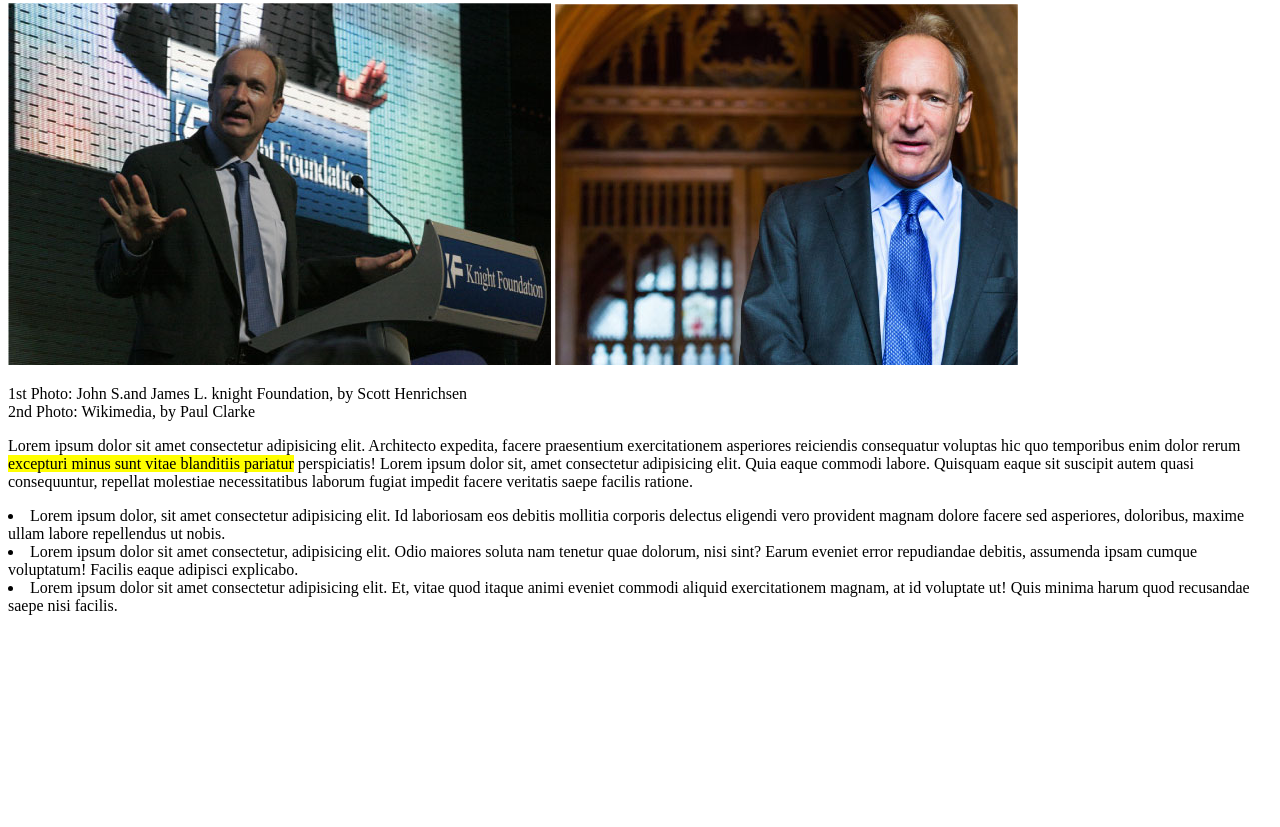
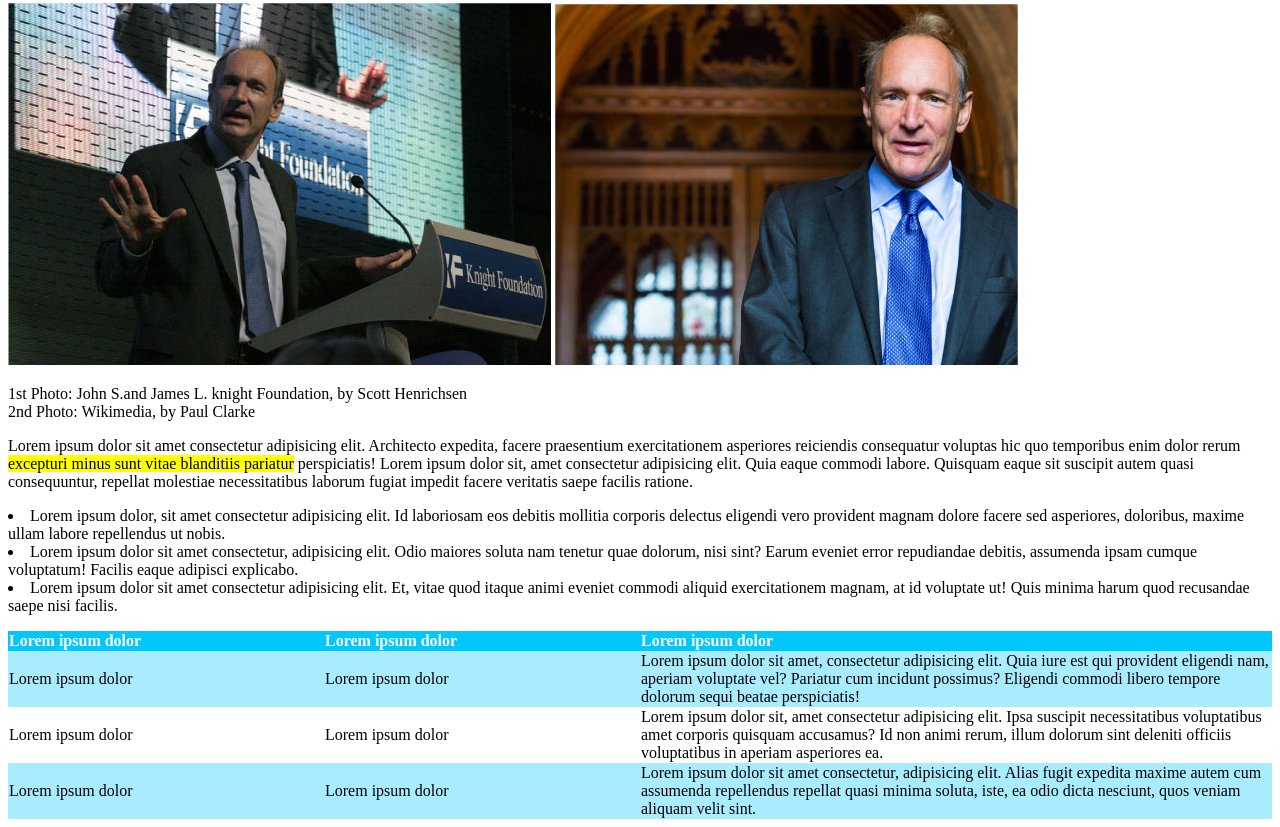
Before and after one commit to renatoirina/html-css-booleaner, a plain HTML site: page index.html in a window 1280 px wide. Shown: the part 485-1312 px from the top of the page. Before the commit the page ends 1116 px from the top, so only its background shows below. Drawn offline with Linux system fonts and the light colour scheme.

Commit message:
feat: table in main

```diff
--- a/css/style.css
+++ b/css/style.css
@@ -29,7 +29,7 @@ h2{
     font-size: 32px;
     margin-top: 0px;
     margin-bottom: 0px;
-    font-weight: 30;
+    font-weight: 200;
 }
 
 em{
@@ -42,7 +42,7 @@ h3{
     font-size: 20px;
     margin-top: 0px;
     margin-bottom: 0px;
-    font-weight: 20;
+    font-weight: 100;
 }
 
 .photo-description{
@@ -60,3 +60,26 @@ ul{
     list-style-position: inside;
     padding-left: 0;
 }
+
+table {
+    border-collapse: collapse;
+}
+
+thead {
+    background-color: rgb(0, 200, 255);
+    text-align: left;
+    color: white;
+    font-weight: bold;
+}
+
+tbody tr:nth-child(odd) {
+    background-color: rgba(0, 200, 255, 0.336);
+}
+
+.column-25 {
+    width: 25%;
+}
+
+.column-50 {
+    width: 50%;
+}
--- a/index.html
+++ b/index.html
@@ -56,6 +56,37 @@
              <!-- /Lista puntata -->
         </div>
         <!-- Chiusura testo e lista puntata -->
+
+        <div>
+            <!-- Apertura tabella -->
+            <table>
+                <thead>
+                    <tr>
+                        <th class="column-25">Lorem ipsum dolor</th>
+                        <th class="column-25">Lorem ipsum dolor</th>
+                        <th class="column-50">Lorem ipsum dolor</th>
+                    </tr>
+                </thead>
+                <tbody>
+                    <tr>
+                        <td>Lorem ipsum dolor</td>
+                        <td>Lorem ipsum dolor</td>
+                        <td>Lorem ipsum dolor sit amet, consectetur adipisicing elit. Quia iure est qui provident eligendi nam, aperiam voluptate vel? Pariatur cum incidunt possimus? Eligendi commodi libero tempore dolorum sequi beatae perspiciatis!</td>
+                    </tr>
+                    <tr>
+                        <td>Lorem ipsum dolor</td>
+                        <td>Lorem ipsum dolor</td>
+                        <td>Lorem ipsum dolor sit, amet consectetur adipisicing elit. Ipsa suscipit necessitatibus voluptatibus amet corporis quisquam accusamus? Id non animi rerum, illum dolorum sint deleniti officiis voluptatibus in aperiam asperiores ea.</td>
+                    </tr>
+                    <tr>
+                        <td>Lorem ipsum dolor</td>
+                        <td>Lorem ipsum dolor</td>
+                        <td>Lorem ipsum dolor sit amet consectetur, adipisicing elit. Alias fugit expedita maxime autem cum assumenda repellendus repellat quasi minima soluta, iste, ea odio dicta nesciunt, quos veniam aliquam velit sint.</td>
+                    </tr>
+                </tbody>
+            </table>
+            <!-- Chiusura tabella -->
+        </div>
     </main>
     <!-- Chiusura Main -->
 
```
